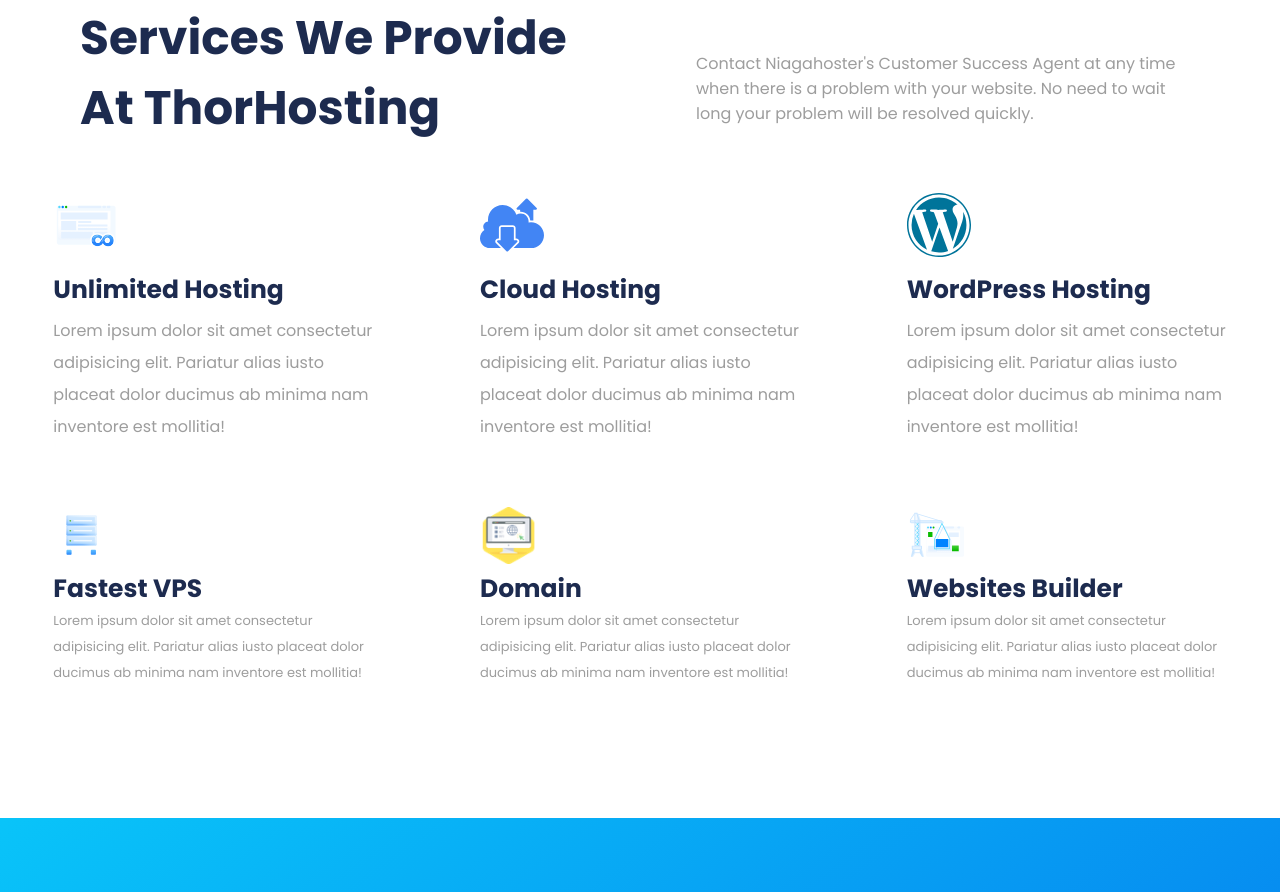
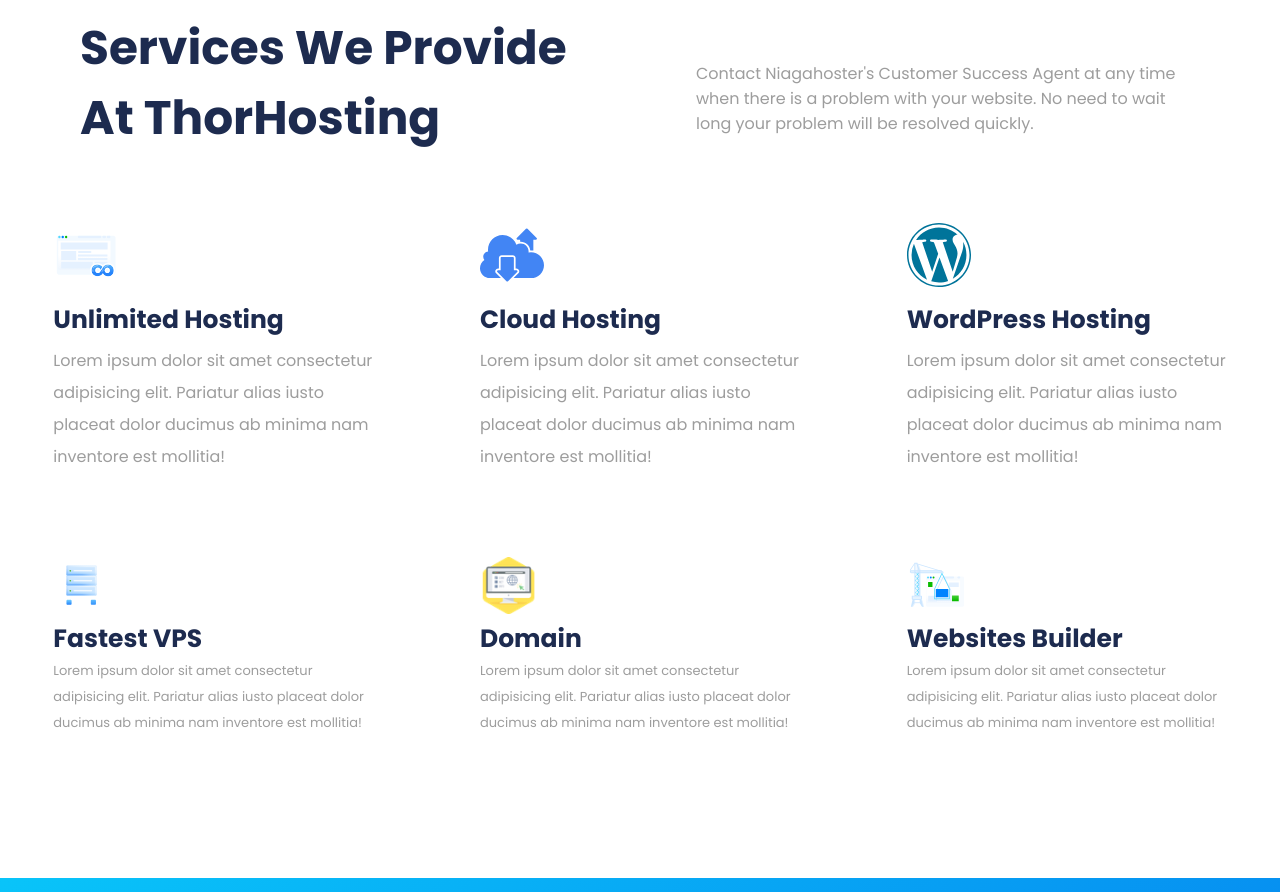
Before and after one commit to Shivanand0297/Project-11-Fullstack-Javascript-Web-Development-Bootcamp, a plain HTML site: page index.html in a window 1280 px wide. Shown: the part 2247-3139 px from the top of the page. Drawn offline with Linux system fonts and the light colour scheme.

Commit message:
CSS modified

```diff
--- a/css/style.css
+++ b/css/style.css
@@ -183,7 +183,7 @@ nav .btn-1{
     justify-content: space-between;
     align-items: center;
     padding: 50px 80px;
-    margin: 0px auto;
+    margin: 10px auto;
     gap: 10%;
 }
 .service-tagline h1{
@@ -199,7 +199,7 @@ nav .btn-1{
     display: flex;
     justify-content: space-around;
     flex-wrap: wrap;
-    align-items: center;
+    align-items: flex-start;
     /* border: 2px solid red; */
     margin-bottom: 5%;
 }
@@ -214,6 +214,9 @@ nav .btn-1{
 .hosting, .others p{
     font-size: small;
     line-height: 2;
+}
+.service{
+    margin: 10px;
 }
 
 /* others section */
@@ -461,6 +464,7 @@ footer .footer-list{
     }
 
 }
+
 @media screen and (max-width:950px){
 
     .fa-bars{
@@ -550,8 +554,18 @@ footer .footer-list{
     .footer .footer-nav {
         height: 100vh;
     }
-    .service-tagline{
-        padding: 10px 30px;
+
+    .navigation,
+    .tagline,
+    .quality-section,
+    .support-section,
+    .service-tagline,
+    .service-illustrations{
+        margin: 0px;
+        padding: 10px 20px;
+    }
+    .service{
+        margin: 10px auto;
     }
 
 }
--- a/index.html
+++ b/index.html
@@ -66,34 +66,34 @@
     <section class="services">
         <div class="service-illustrations">
             <div class="hosting">
-                <div class="unlimited-hosting">
+                <div class="unlimited-hosting service">
                     <img src="./images/assets/unlimited-websites.svg" alt="" class="cloud">
                     <h3>Unlimited Hosting</h3>
                     <p>Lorem ipsum dolor sit amet consectetur adipisicing elit. Pariatur alias iusto placeat dolor ducimus ab minima nam inventore est mollitia!</p>
                 </div>
-                <div class="cloud-hosting">
+                <div class="cloud-hosting service">
                     <img src="./images/assets/cloud.svg" alt="" class="cloud">
                     <h3>Cloud Hosting</h3>
                     <p>Lorem ipsum dolor sit amet consectetur adipisicing elit. Pariatur alias iusto placeat dolor ducimus ab minima nam inventore est mollitia!</p>
                 </div>
-                <div class="wordpress-hosting">
+                <div class="wordpress-hosting service">
                     <img src="./images/assets/wordpress.svg" alt="" class="cloud">
                     <h3>WordPress Hosting</h3>
                     <p>Lorem ipsum dolor sit amet consectetur adipisicing elit. Pariatur alias iusto placeat dolor ducimus ab minima nam inventore est mollitia!</p>
                 </div>
             </div>
             <div class="others">
-                <div class="vps">
+                <div class="vps service">
                     <img src="./images/assets/vps.svg" alt="" class="cloud">
                     <h3>Fastest VPS</h3>
                     <p>Lorem ipsum dolor sit amet consectetur adipisicing elit. Pariatur alias iusto placeat dolor ducimus ab minima nam inventore est mollitia!</p>
                 </div>
-                <div class="domain">
+                <div class="domain service">
                     <img src="./images/assets/domain.png" alt="" class="cloud">
                     <h3>Domain</h3>
                     <p>Lorem ipsum dolor sit amet consectetur adipisicing elit. Pariatur alias iusto placeat dolor ducimus ab minima nam inventore est mollitia!</p>
                 </div>
-                <div class="website-builder">
+                <div class="website-builder service">
                     <img src="./images/assets/website-builder.svg" alt="" class="cloud">
                     <h3>Websites Builder</h3>
                     <p>Lorem ipsum dolor sit amet consectetur adipisicing elit. Pariatur alias iusto placeat dolor ducimus ab minima nam inventore est mollitia!</p>
```
